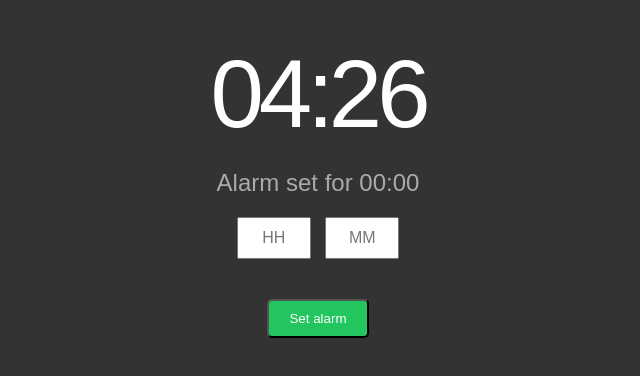
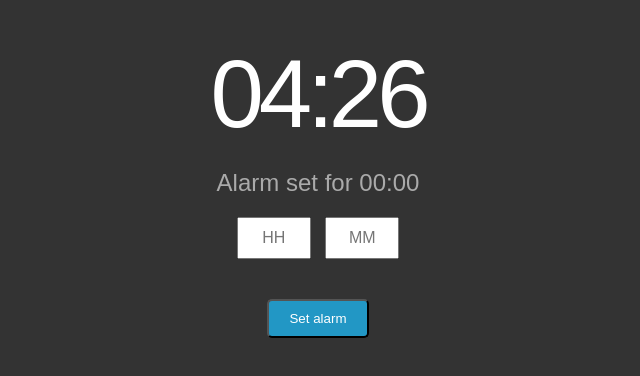
Before and after one commit to bachar157/alarm, a website with bundled scripts: page index.html in a window 1280 px wide. Shown: the part 212-588 px from the top of the page, without its empty margins (322-962 px from the left). Built offline with nearby package versions, Linux system fonts and the light colour scheme.

Commit message:
last updat

```diff
--- a/assets/script/index.js
+++ b/assets/script/index.js
@@ -10,7 +10,7 @@ function updateCurrentTime() {
   const minutes = now.getMinutes().toString().padStart(2, '0');
 
   curntlyTIme=(`${hours}:${minutes}`)
-  if(usermin===minutes && userhour===hours){
+  if(minutes===getElement('minute').value && hours===getElement('hour').value){
     playAlarm()
   }
 }
@@ -30,13 +30,16 @@ function setAlarm() {
       // Correct values - set alarm and update UI
       feedbackElement.textContent = `Alarm set for ${hour.padStart(2, '0')}:${minute.padStart(2, '0')}`;
       button.classList.remove('error');
-      if(minute===minutes && hour===hours){
-        playAlarm()
-      }
-  } else {
+      getElement('hour').value = '';
+      getElement('minute').value = '';
+
+  }
+   else {
       // Incorrect values - show error and update UI
       feedbackElement.textContent = 'Please add a correct value';
       button.classList.add('error');
+      getElement('hour').value = '';
+      getElement('minute').value = '';
   }
 }
 setAlarm()
--- a/assets/style/index.css
+++ b/assets/style/index.css
@@ -27,18 +27,15 @@ body {
   }
 
   .button {
-    display: inline-block;
     margin-top: 20px;
     padding: 10px 20px;
-    background-color: #22c55e;
+    background-color: #2297c5;
     color: white;
-    text-decoration: none;
     border-radius: 5px;
-    transition: background-color 0.3s;
   }
 
   .button:hover {
-    background-color: #16a34a;
+    background-color: rgb(22, 147, 163);
   }
   .alarm-inputs {
     margin: 20px 0;
```
